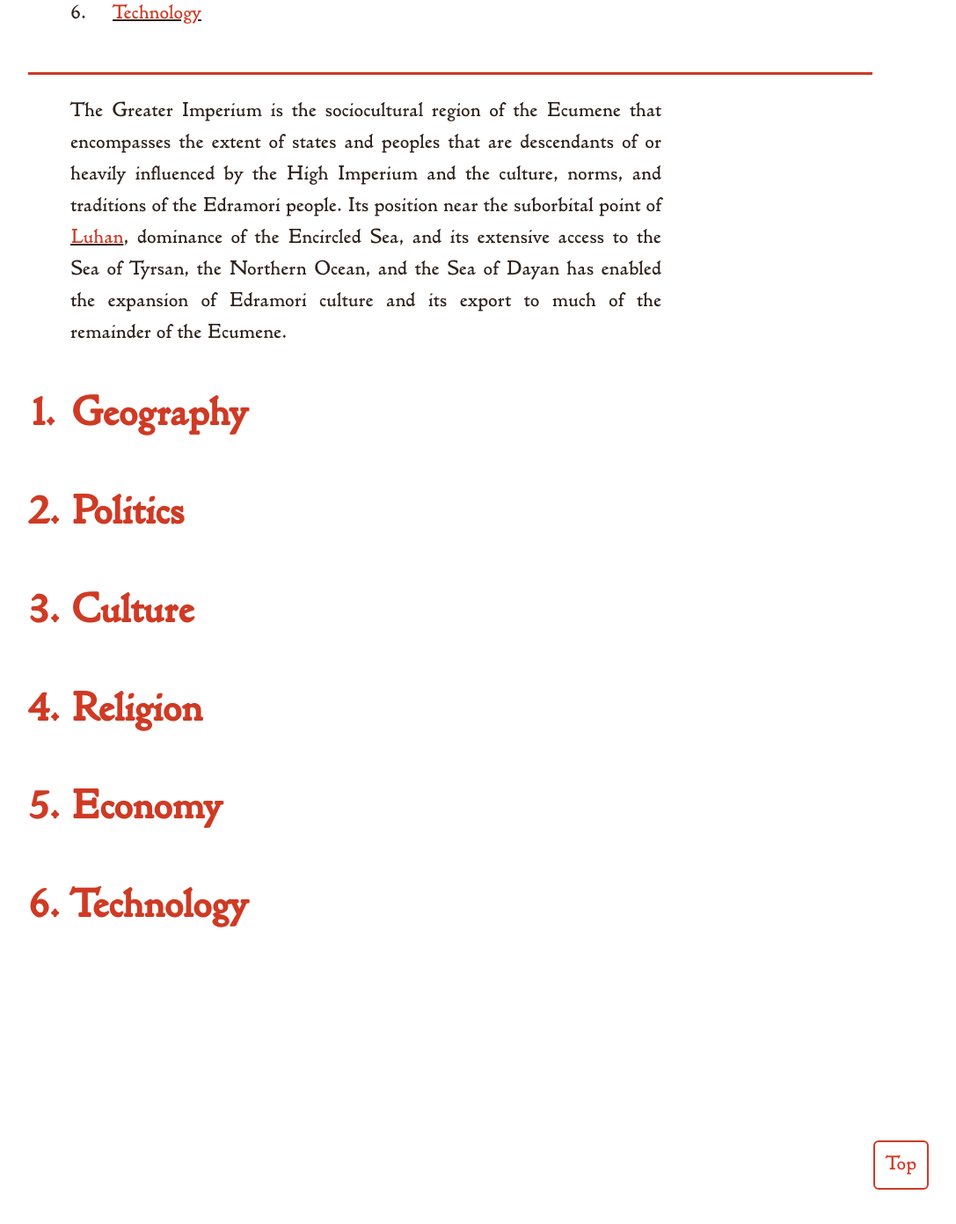
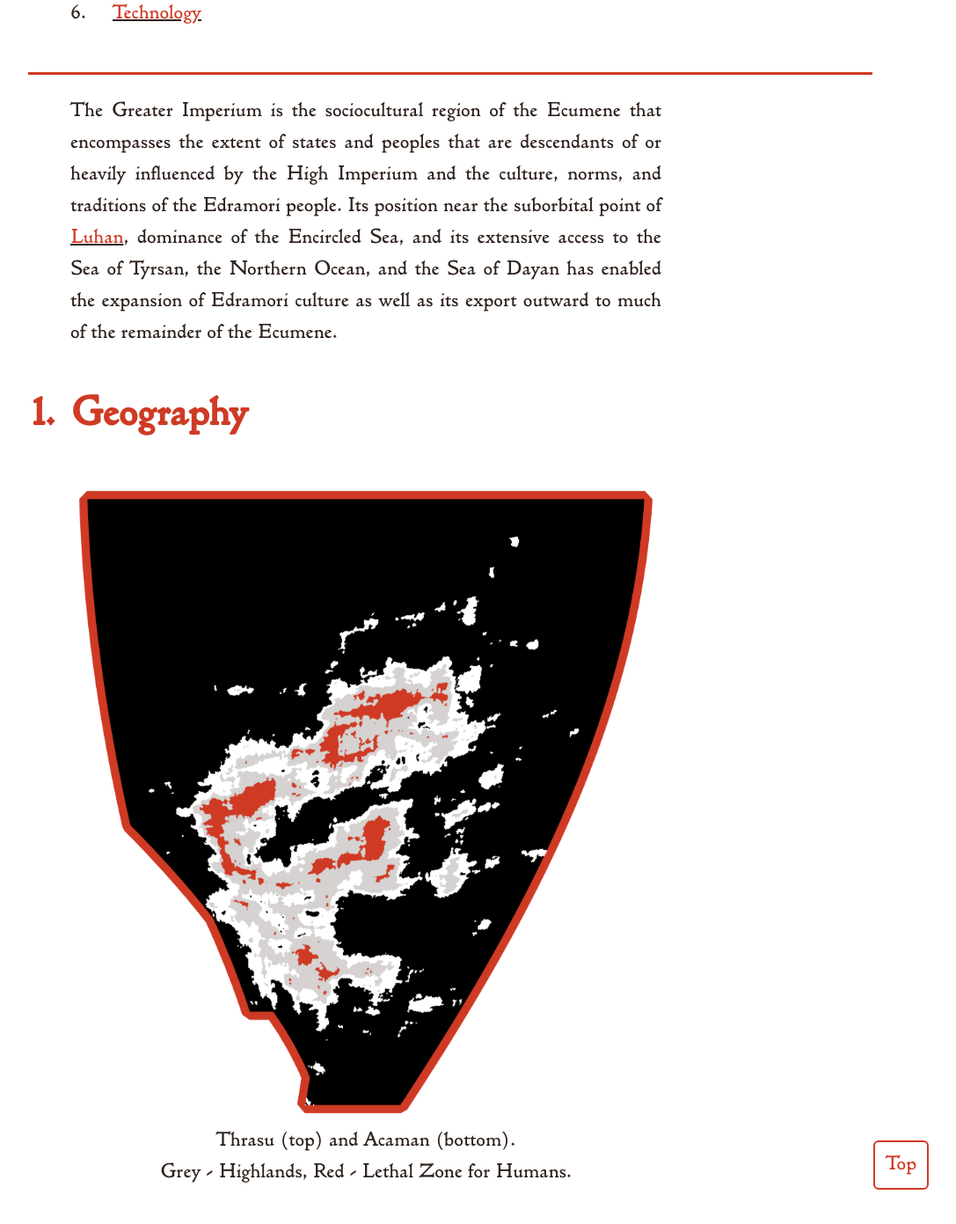
Before and after one commit to kmules1/kmules1.github.io, a Jekyll site: the page built from ecumene/regions/greater-imperium/index.md, in a window 1280 px wide and 1400 px high, scrolled down 1065 px. Shown: the top 1391 px of the window at 88% size, without its empty margins (128-1215 px from the left). Built offline with Jekyll 4.4.1, drawn with Linux system fonts in a browser that asks for light colours; some of the changed text lies outside the part shown.

Commit message:
map et al

```diff
--- a/ecumene/regions/greater-imperium/index.md
+++ b/ecumene/regions/greater-imperium/index.md
@@ -3,9 +3,16 @@ layout: ecumene2
 title: The Greater Imperium
 ---
 
-The Greater Imperium is the sociocultural region of the Ecumene that encompasses the extent of states and peoples that are descendants of or heavily influenced by the High Imperium and the culture, norms, and traditions of the Edramori people. Its position near the suborbital point of [Luhan](/ecumene/heavens/#luhan-the-great-mother), dominance of the Encircled Sea, and its extensive access to the Sea of Tyrsan, the Northern Ocean, and the Sea of Dayan has enabled the expansion of Edramori culture and its export to much of the remainder of the Ecumene.
+The Greater Imperium is the sociocultural region of the Ecumene that encompasses the extent of states and peoples that are descendants of or heavily influenced by the High Imperium and the culture, norms, and traditions of the Edramori people. Its position near the suborbital point of [Luhan](/ecumene/heavens/#luhan-the-great-mother), dominance of the Encircled Sea, and its extensive access to the Sea of Tyrsan, the Northern Ocean, and the Sea of Dayan has enabled the expansion of Edramori culture as well as its export outward to much of the remainder of the Ecumene.
 
 ## Geography
+
+<figure>
+    <img src="/assets/img/thrasu+acaman.png">
+	<figcaption>Thrasu (top) and Acaman (bottom).<br>Grey - Highlands, Red - Lethal Zone for Humans.</figcaption>
+</figure>
+
+The Greater Imperium is situated primarily on the continents of Thrasu and Acaman, with the region's frontiers reaching westward onto Agelae and eastwards into the islands that ring the Sea of Dayan.
 
 ## Politics
 
```
Also changed, not shown: assets/img/thrasu+acaman.png (added).
